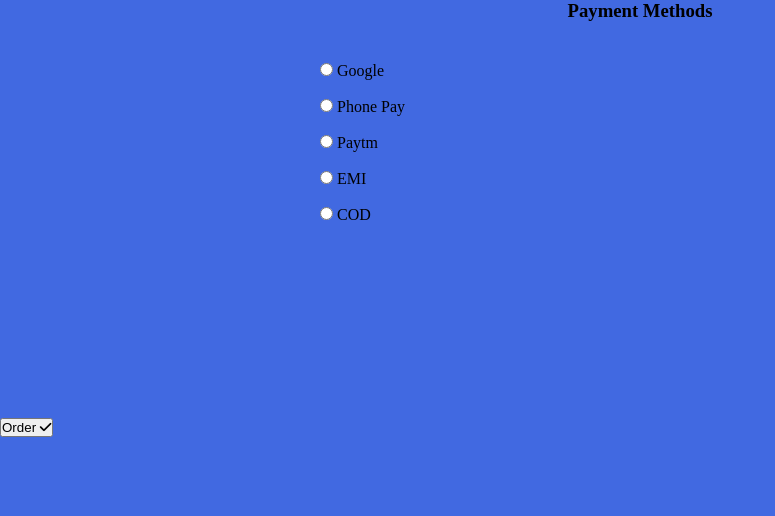
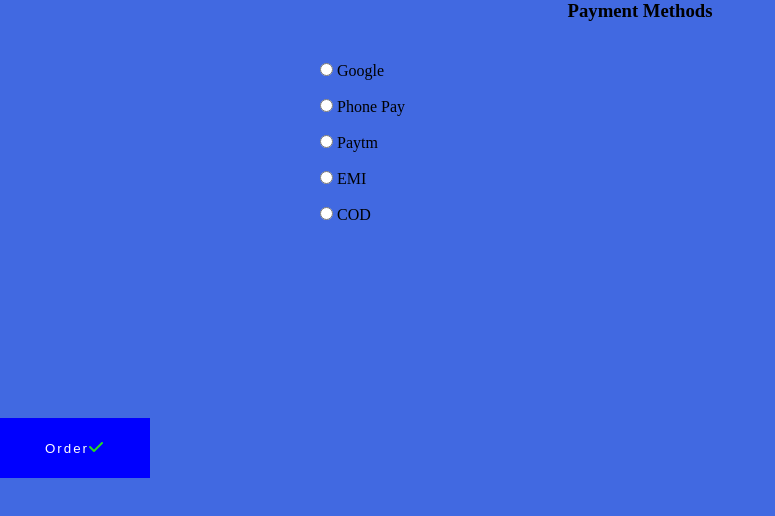
Before and after one commit to PDinesh711/E-com, a plain HTML site: page payment.html in a window 1280 px wide. Shown: the whole page, without its empty margins (0-775 px from the left). Drawn offline with Linux system fonts and the light colour scheme.

Commit message:
Update style.css

```diff
--- a/style.css
+++ b/style.css
@@ -631,3 +631,22 @@ span > input{
     width: 100px;
 height: 100%;
 }
+
+/*      */
+#Orderbtn{
+    width: 150px;
+    height: 60px;
+    color: white;
+    background-color: blue;
+    letter-spacing: 2px;display: flex;
+    align-items: center;
+    justify-content: center;
+    border: transparent;
+    /* animation: order 10s ease; */
+    /* transform: scaleX(2); */
+}
+#tick{
+    transition: 3s;
+    font-size: larger;
+    color: rgb(42, 222, 29);
+}
```
